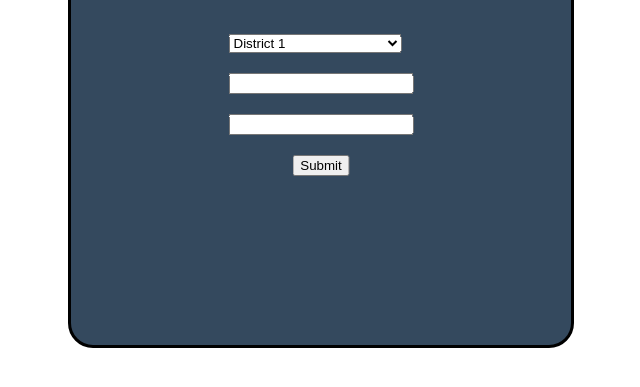
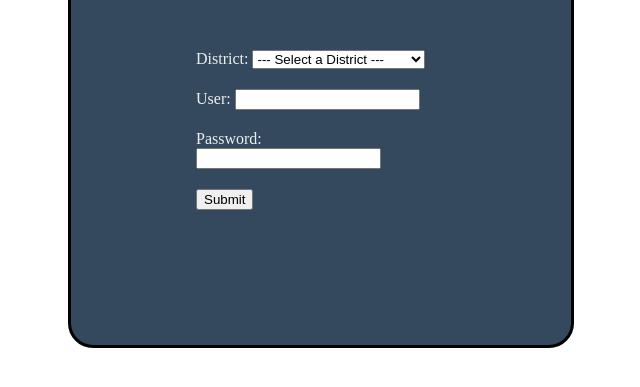
Before and after one commit to Aviel-Resnick/hacPortal, a plain HTML site: page index.html in a window 1280 px wide. Shown: the part 305-692 px from the top of the page, without its empty margins (319-959 px from the left). Drawn offline with Linux system fonts and the light colour scheme.

Commit message:
Added labels before each form element

```diff
--- a/index.html
+++ b/index.html
@@ -16,10 +16,12 @@
       <h1>Home Access Center Portal</h1>
       <h3>Please give us your data.</h3>
     </div>
-    <div class="center">
+    <div class="center title">
       <form id="form" onsubmit="return false;">
         <div class="field">
+          <label for = "dropdown">District: </label>
           <select name="dropdown" id="dropdown">
+            <option value="">--- Select a District ---</option>
             <option value="District 1">District 1</option>
             <option value="District 2">District 2</option>
             <option value="District 3">District 3</option>
@@ -27,13 +29,15 @@
           </select>
         </div>
         <div class="field">
+          <label for = "user">User: </label>
           <input type="text" id="user" />
         </div>
         <div class="field">
+          <label for = "pass">Password: </label>
           <input type="password" id="pass" />
         </div>
         <div class="field">
-          <center><input type="submit" onclick="main();" /></center>
+          <input type="submit" onclick="main();" />
         </div>
       </form>
     </div>
```
